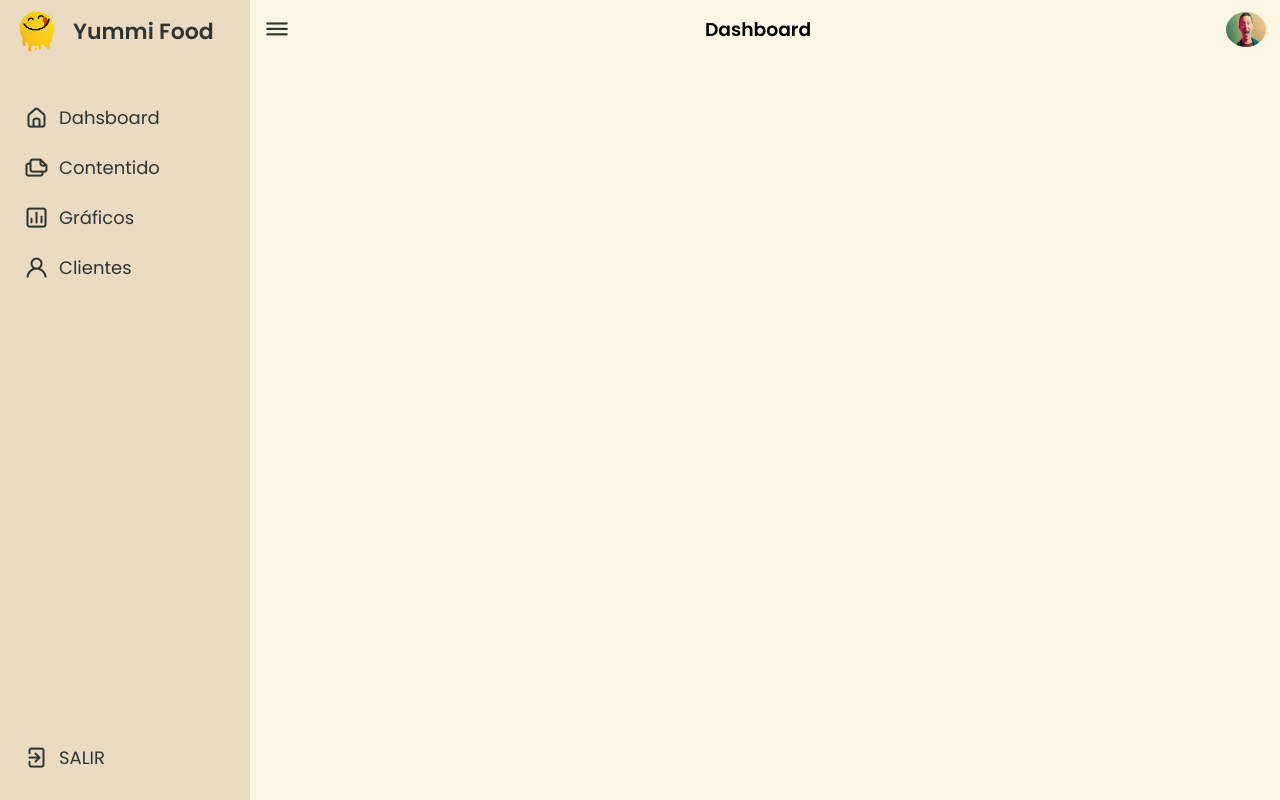
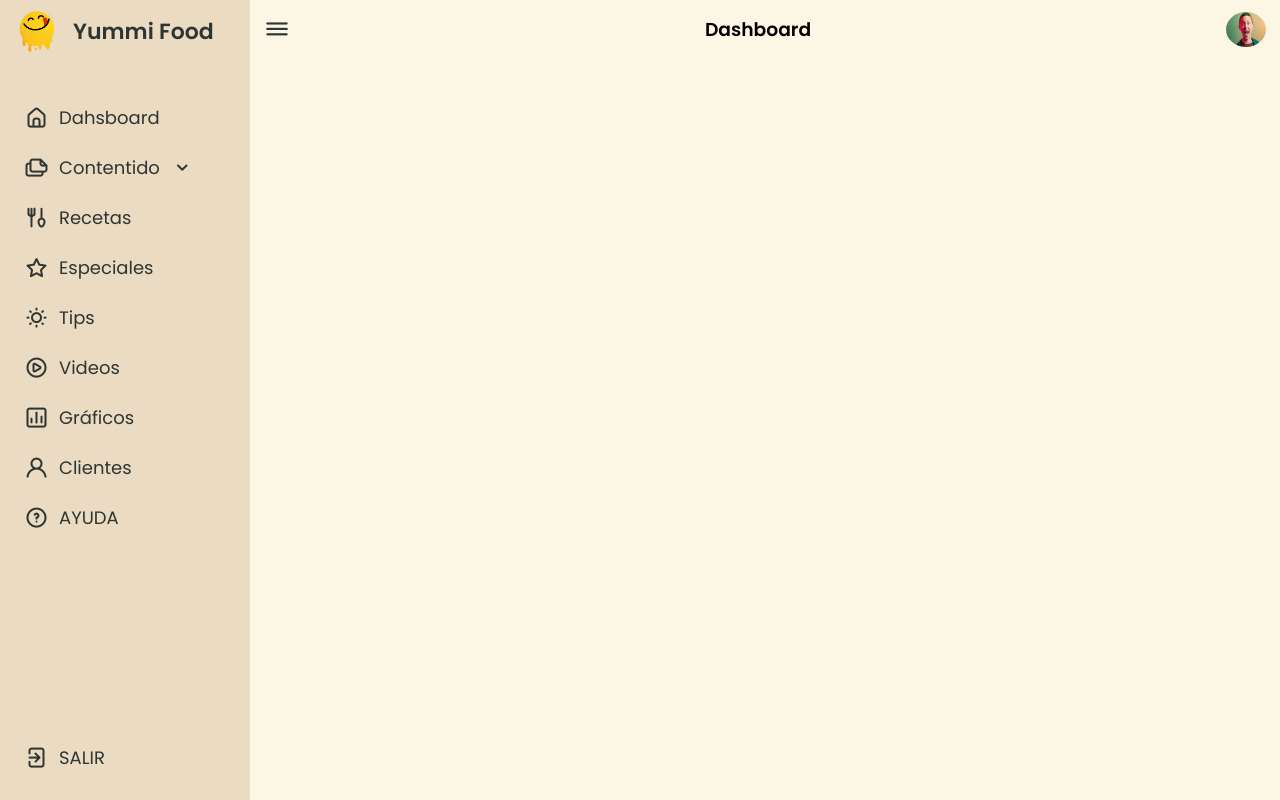
Before and after one commit to cavargas10/YUMMYCreativeFooc, a PHP site: page /dashboard.html in a window 1280 px wide. Run offline with PHP 8.4, Linux system fonts and the light colour scheme.

Commit message:
Menu lateral Dashboard

```diff
--- a/ProyectoWeb/css/style_dasboard.css
+++ b/ProyectoWeb/css/style_dasboard.css
@@ -47,6 +47,7 @@ nav .logo-name .logo_name{
 }
 
 nav .menu-items{
+
     margin-top: 40px;
     height: calc(100% - 90px);
     display: flex;
@@ -63,6 +64,8 @@ nav .menu-items{
     text-decoration: none;
     position: relative;
 }
+
+
 
 .menu-items li a i{
     font-size: 24px;
--- a/ProyectoWeb/dashboard.html
+++ b/ProyectoWeb/dashboard.html
@@ -1,13 +1,12 @@
 <!DOCTYPE html>
-<!--=== Coding by CodingLab | www.codinglabweb.com === -->
 <html lang="en">
+
 <head>
   <meta charset="UTF-8" />
   <meta http-equiv="X-UA-Compatible" content="IE=edge" />
   <meta name="viewport" content="width=device-width, initial-scale=1.0" />
   <link rel="stylesheet" href="css/style_dasboard.css" />
-    <link
-      rel="stylesheet" href="https://unicons.iconscout.com/release/v4.0.0/css/line.css"/>
+  <link rel="stylesheet" href="https://unicons.iconscout.com/release/v4.0.0/css/line.css" />
   <title>Admin Dashboard Panel</title>
 </head>
 <nav>
@@ -31,7 +30,35 @@
         <a href="#">
           <i class="uil uil-files-landscapes"></i>
           <span class="link-name">Contentido</span>
+          <i class="uil uil-angle-down"></i>
         </a>
+        <ul class="sub-nav-links">
+          <li>
+            <a href="#">
+              <i class="uil uil-crockery"></i>
+              <span class="link-name">Recetas</span>
+            </a>
+          </li>
+          <li>
+            <a href="#">
+              <i class="uil uil-favorite"></i>
+              <span class="link-name">Especiales</span>
+
+            </a>
+          </li>
+          <li>
+            <a href="#">
+              <i class="uil uil-sun"></i>
+              <span class="link-name">Tips</span>
+            </a>
+          </li>
+          <li>
+            <a href="#">
+              <i class="uil uil-play-circle"></i>
+              <span class="link-name">Videos</span>
+            </a>
+          </li>
+        </ul>
       </li>
       <li>
         <a href="#">
@@ -39,6 +66,7 @@
           <span class="link-name">Gráficos</span>
         </a>
       </li>
+
       <li>
         <a href="#">
           <i class="uil uil-user"></i>
@@ -46,6 +74,12 @@
         </a>
       </li>
 
+      <li>
+        <a href="">
+          <i class="uil uil-question-circle"></i>
+          <span class="link-name">AYUDA</span>
+        </a>
+      </li>
     </ul>
 
     <ul class="logout-mode">
@@ -67,4 +101,5 @@
   </div>
 </section>
 </body>
+
 </html>
```
Lines whose indentation alone changed are shown as unchanged.
